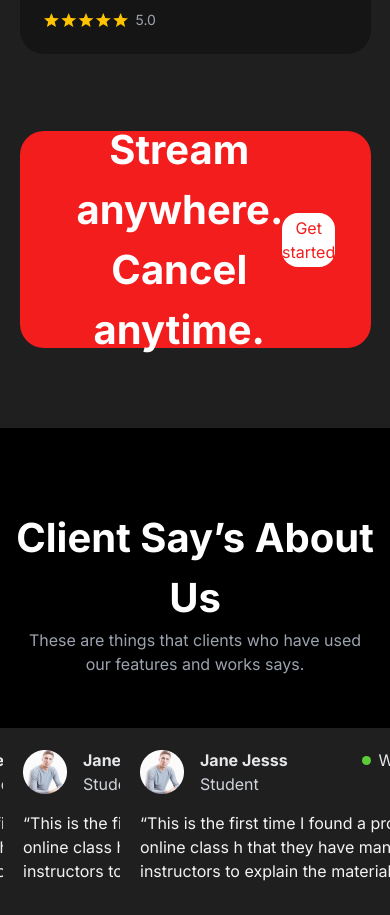
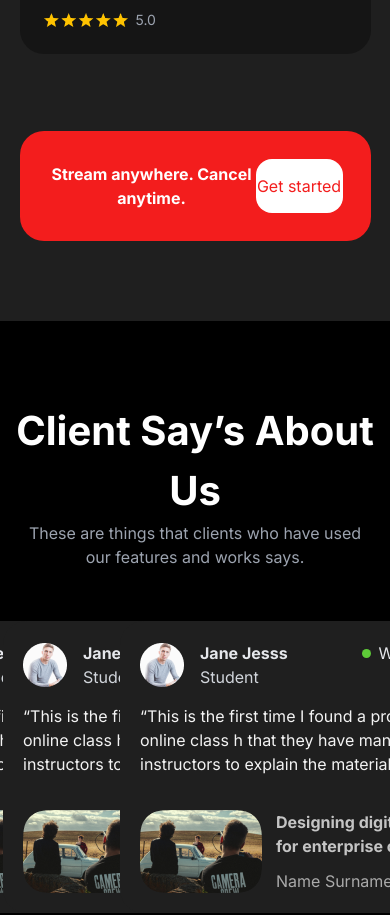
Before and after one commit to ladraniamine/courses-platform, a React (Create React App) app: page / in a window 390 px wide. Shown: the part 10885-11800 px from the top of the page. Built offline with nearby package versions, Linux system fonts and the light colour scheme.

Commit message:
responsive Explore courses from industry leaders. section

```diff
--- a/src/container/Mentor.jsx
+++ b/src/container/Mentor.jsx
@@ -129,9 +129,9 @@ const Mentor = () => {
         </div>
         {/* ===================================================================== */}
         <div className='container m-auto mt-[65px]'>
-          <div className='w-full h-[217px] bg-[#F31D1D] rounded-3xl p-[57px] flex items-center justify-between '>
-            <h2 className='w-[359px] text-[40px] font-bold'>Stream anywhere. Cancel anytime.</h2>
-            <button className='w-[327px] h-[54px] bg-white text-[#F31D1D] rounded-2xl'>Get started</button>
+          <div className='w-full lg:h-[217px] bg-[#F31D1D] rounded-3xl p-7 lg:p-[57px] flex items-center justify-between '>
+            <h2 className='w-[359px] lg:text-[40px] font-bold'>Stream anywhere. Cancel anytime.</h2>
+            <button className='w-[150px] lg:w-[327px] h-[54px] bg-white text-[#F31D1D] rounded-2xl'>Get started</button>
           </div>
         </div>
     </div>
```
